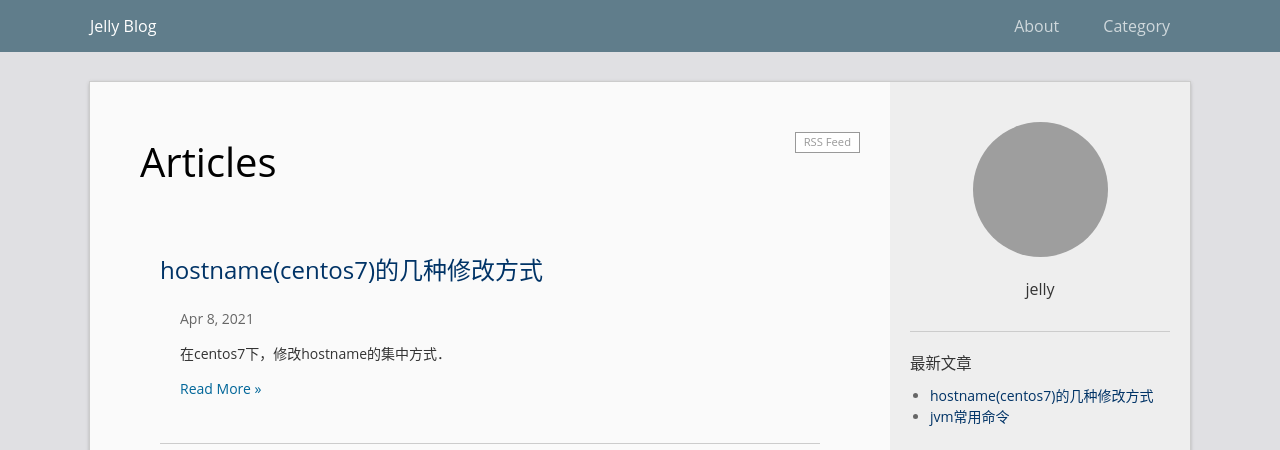
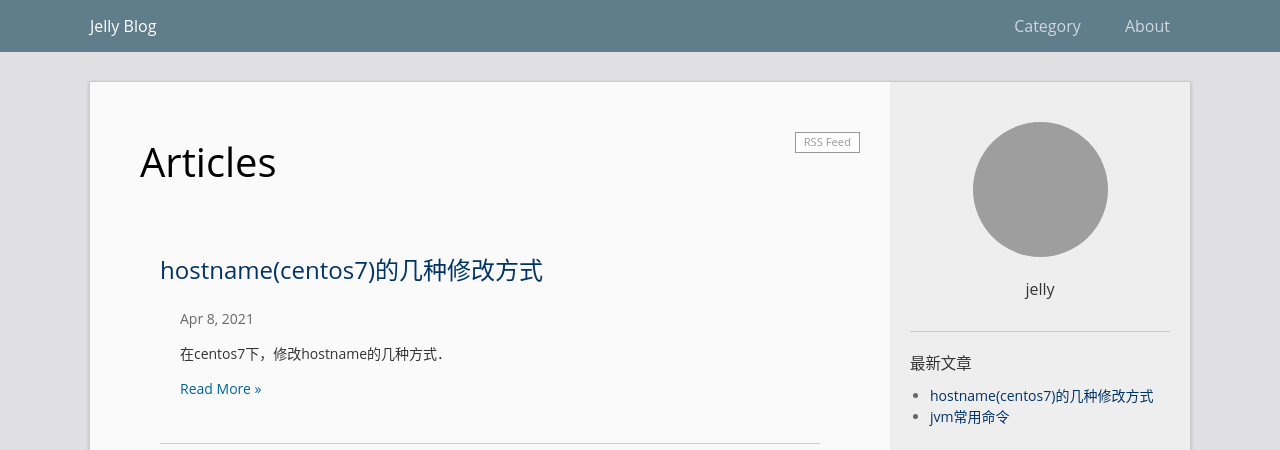
Before and after one commit to jelly-wzj/bigdata, a Jekyll site: the page built from index.html, in a window 1280 px wide. Shown: the top 450 px of the page. Built offline with Jekyll 4.4.1, drawn with Linux system fonts in a browser that asks for light colours; the list of posts is cut into pages by our own code; some of the changed lines change nothing that is shown; grey boxes are pictures that could not be loaded.

Commit message:
init blog

```diff
--- a/_config.yml
+++ b/_config.yml
@@ -27,8 +27,8 @@
 
 header:
   links: # Links on the header. Link to in-site page with a slash as prefix
-    About: /about/
-    Category: /category/
+    Category: /分类/
+    About: /关于/
 #    Donate: https://laobubu.net/donate.html
 
 permalink: /archivers/:title
--- a/_posts/2021-04-08-hostname(centos7)的几种修改方式.md
+++ b/_posts/2021-04-08-hostname(centos7)的几种修改方式.md
@@ -6,7 +6,7 @@
 permalink: /archivers/hostname
 ---
 
-在centos7下，修改hostname的集中方式．
+在centos7下，修改hostname的几种方式．
 
 1. hostname命令
 
```
